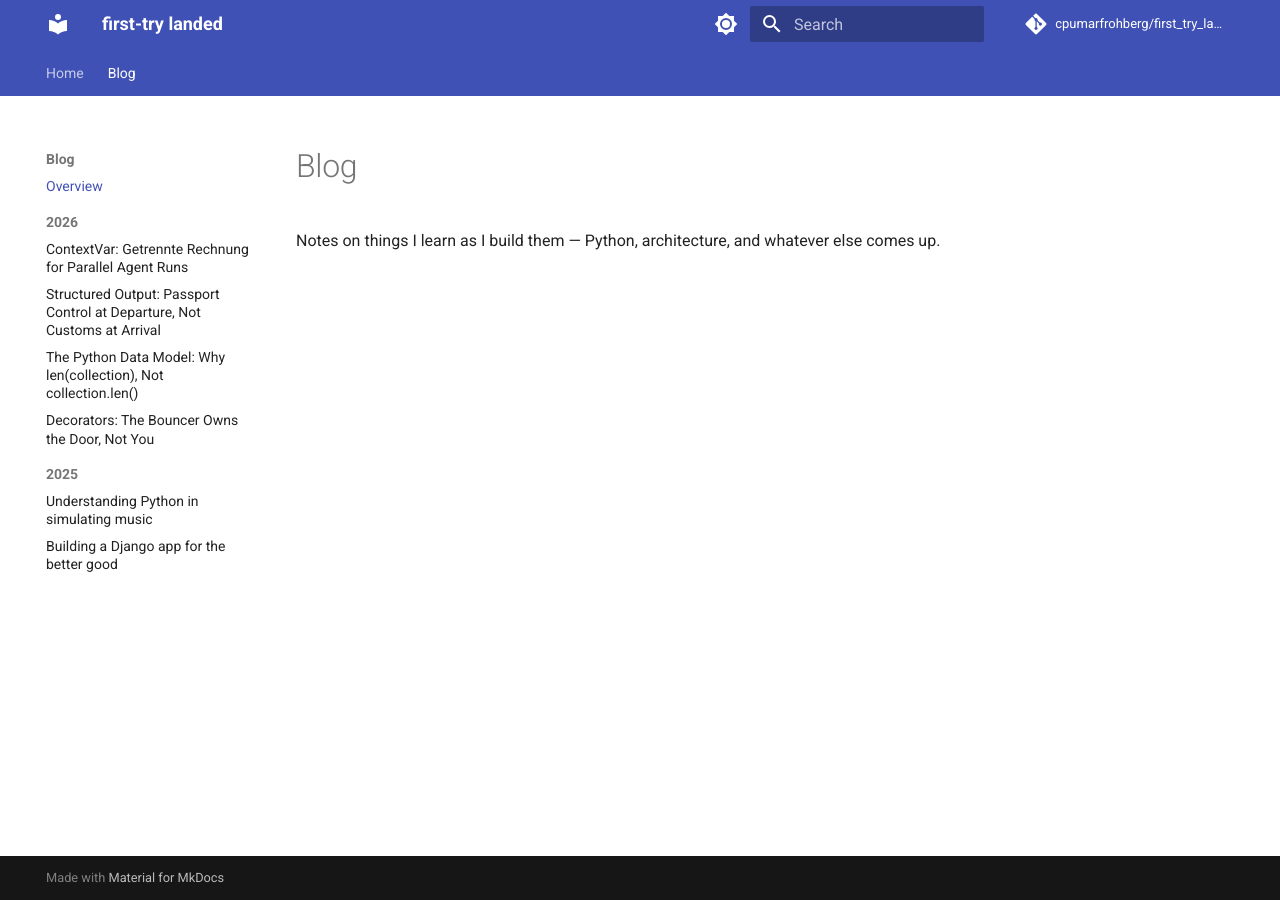
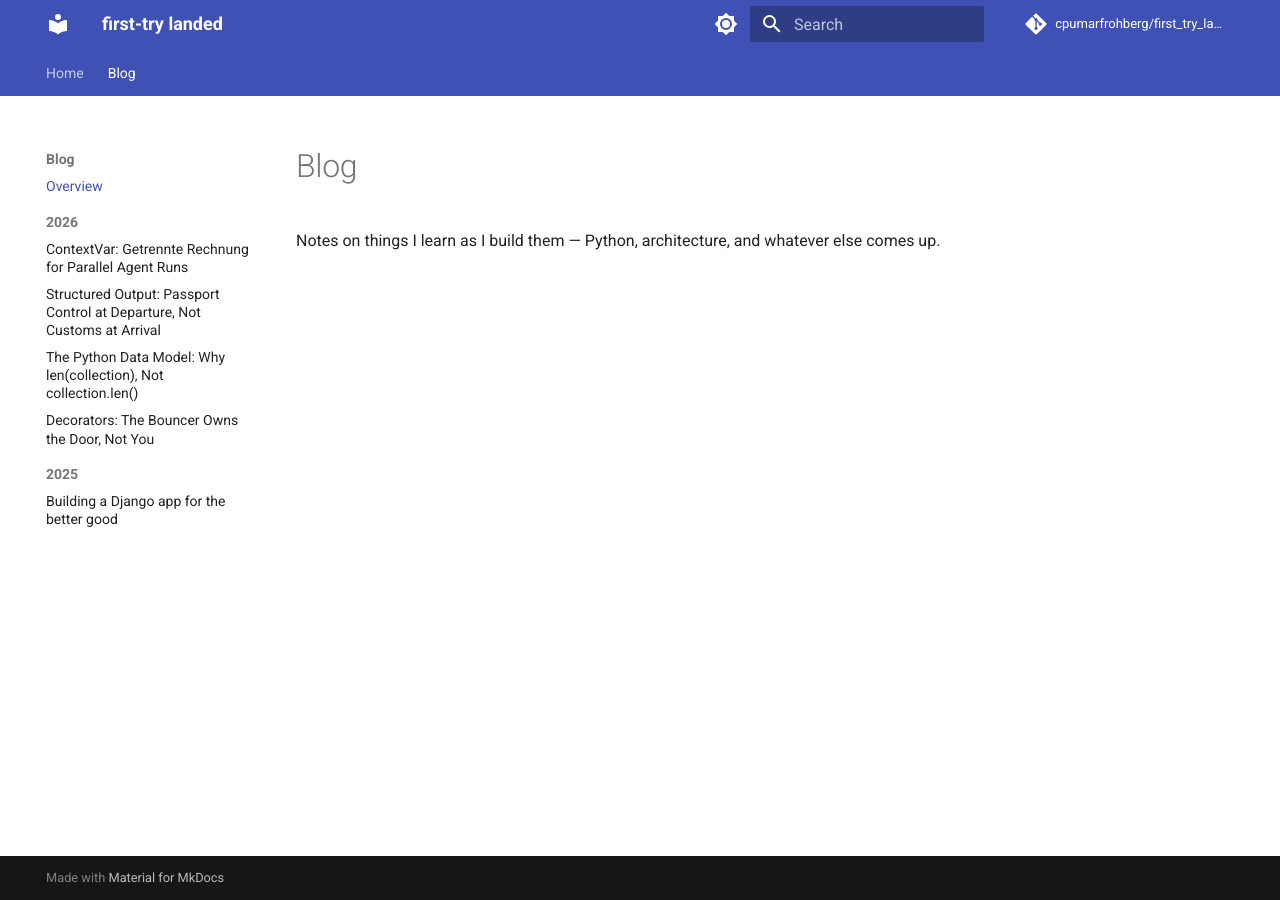
Before and after one commit to cpumarfrohberg/first_try_landed, an MkDocs documentation site: the page built from docs/blog/index.md, in a window 1280 px wide. Built offline with MkDocs 1.6.1 and Material for MkDocs 9.7.7, drawn with Linux system fonts in a browser that asks for light colours; comment, search, counter and statistics services are not loaded.

Commit message:
rm part on music (also from )

```diff
--- a/mkdocs.yml
+++ b/mkdocs.yml
@@ -45,7 +45,6 @@ nav:
       - "The Python Data Model: Why len(collection), Not collection.len()": blog/posts/getting-fluent-in-python.md
       - "Decorators: The Bouncer Owns the Door, Not You": blog/posts/decorators.md
     - 2025:
-      - Understanding Python in simulating music: blog/posts/python-simulating-music.md
       - "Building a Django app for the better good": blog/posts/planning-pads-recycling-django.md
 
 markdown_extensions:
```
